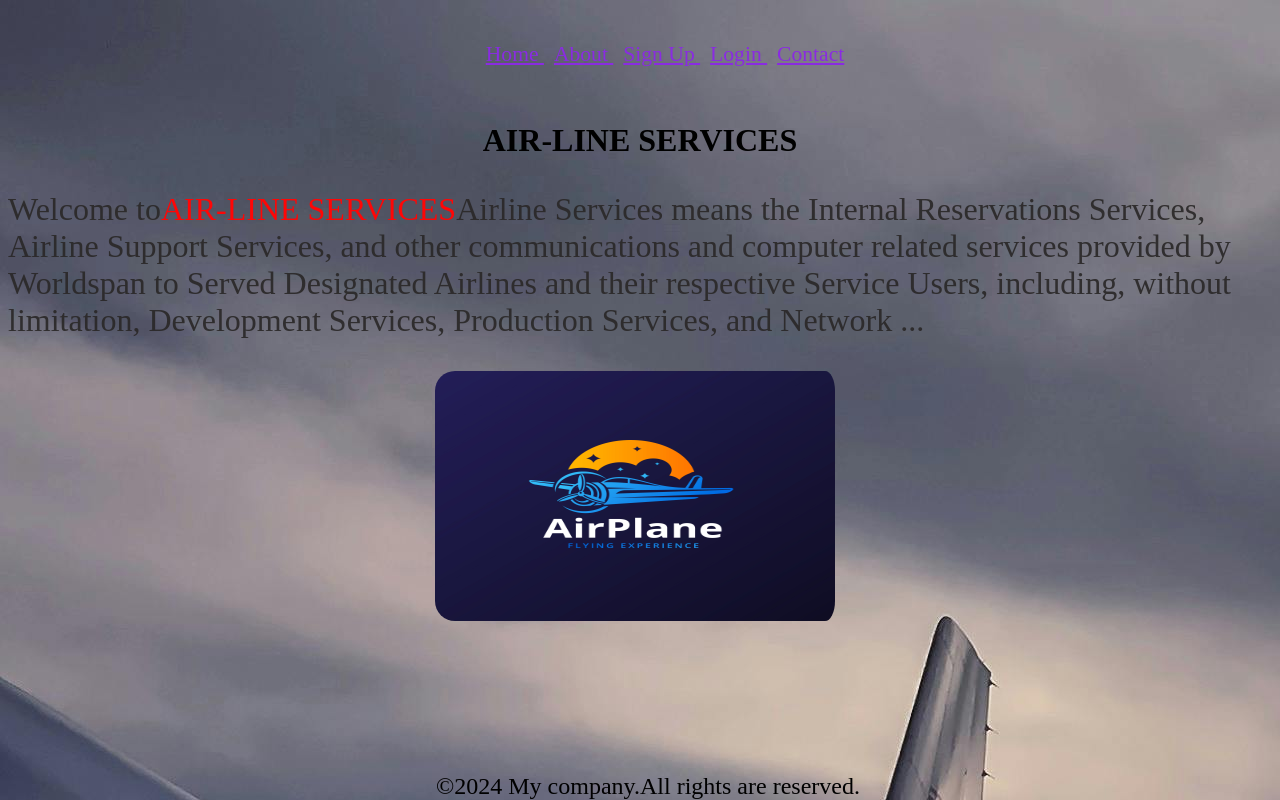
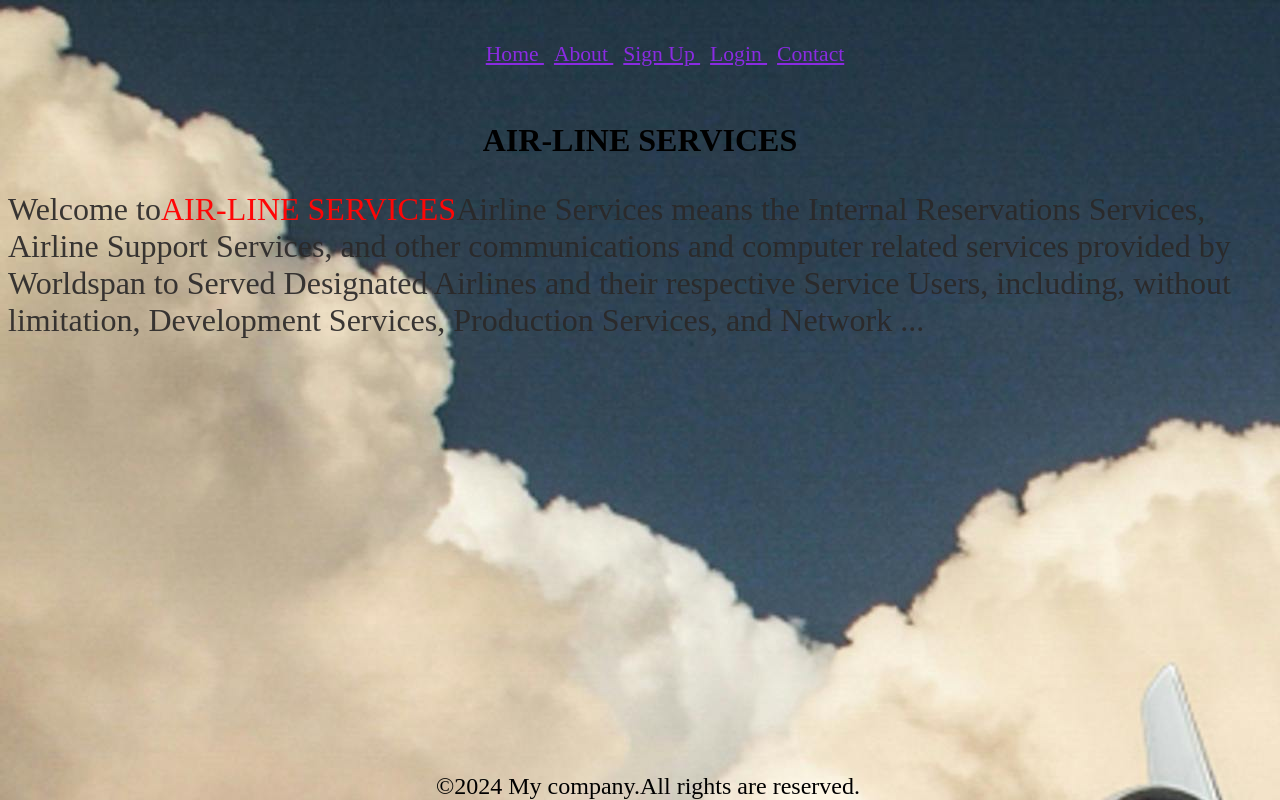
Before and after one commit to PrathyushaValeti/Airline, a plain HTML site: page Home.html in a window 1280 px wide. Drawn offline with Linux system fonts and the light colour scheme.

Commit message:
Update Home.html

```diff
--- a/Home.html
+++ b/Home.html
@@ -4,7 +4,7 @@
         <link rel="stylesheet" href="mystyles.css">
         <link rel="stylesheet" href="bot.css">
     </head>
-    <body background="a1.jpg">
+    <body background="p1.jpg">
 
                 <nav>
             <br>
@@ -14,10 +14,8 @@
 
               <li><a href="Home.html">Home    </a></li>
                 <li><a href="About.html"> About  </a></li>
-
                 <li><a href="Signup.html"> Sign Up   </a></li>
                 <li><a href="Login.html"> Login  </a></li>
-
                 <li><a href="Contact.html"> Contact</a></li></font>
             </ul></center>
         </nav><br>
@@ -25,9 +23,7 @@
 
         <font size="6"><p> Welcome to<span style="color: rgb(255, 6, 6);">AIR-LINE SERVICES</span>Airline Services means the Internal Reservations Services, Airline Support Services, and other communications and computer related services provided by Worldspan to Served Designated Airlines and their respective
              Service Users, including, without limitation, Development Services, Production Services, and Network ...
-             </p></font>
-
-       <center><img src="logo.jpg" height="250px" width="400px" style="border-radius: 20px;"></center>
+            </p></font>
 
     </body>
 
```
